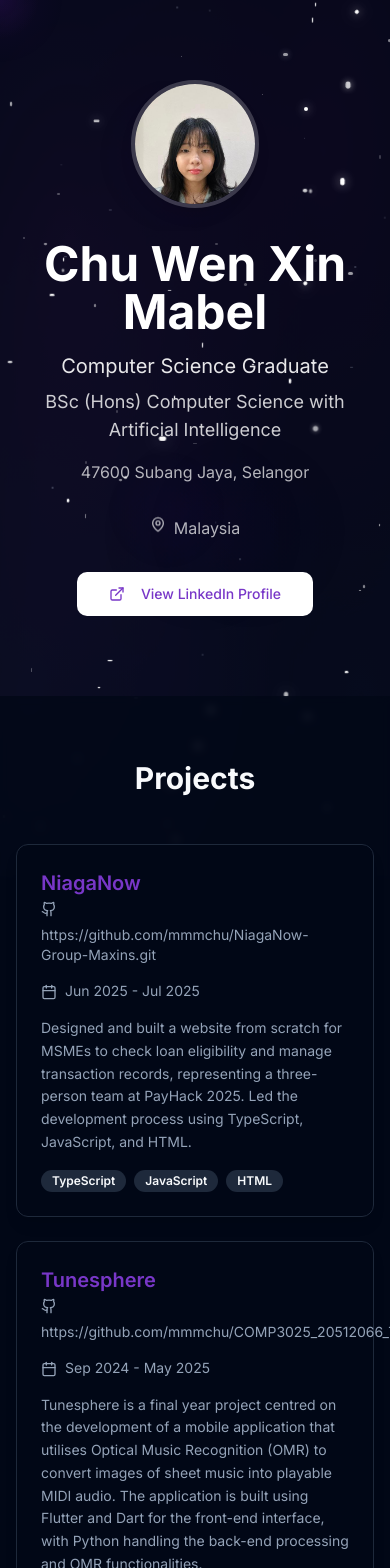
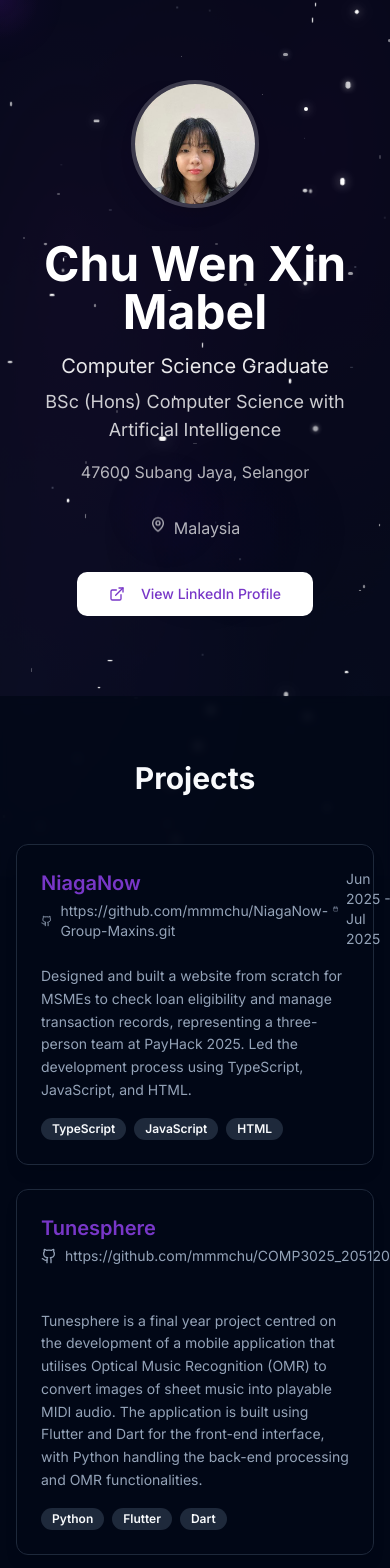
Before and after one commit to mmmchu/mabelwebsite, a React (Vite) app: page / in a window 390 px wide. Shown: the top 1568 px of the page. Built offline with nearby package versions, Linux system fonts and the light colour scheme.

Commit message:
revert to original layout

```diff
--- a/src/pages/Index.tsx
+++ b/src/pages/Index.tsx
@@ -188,51 +188,34 @@ const Index = () => {
           <h2 className="text-3xl font-bold text-center mb-12 animate-fade-in">Projects</h2>
           <div className="space-y-6">
             {projects.map((project, index) => (
-        <Card
-          key={index}
-          className="p-6 w-full shadow-lg hover:shadow-xl transition-all duration-300 hover:-translate-y-1 hover:scale-[1.02] animate-fade-in bg-card/80 backdrop-blur-sm"
-          style={{ animationDelay: `${index * 0.1}s` }}
-        >
-          <div className="flex flex-col sm:flex-row sm:justify-between mb-4 gap-2">
-            <div className="flex-1 min-w-0">
-              <h3 className="text-xl font-semibold text-primary hover:text-accent transition-colors duration-200 break-words">
-                {project.title}
-              </h3>
+              <Card key={index} className="p-6 shadow-lg hover:shadow-xl transition-all duration-300 hover:-translate-y-1 hover:scale-[1.02] animate-fade-in bg-card/80 backdrop-blur-sm" style={{ animationDelay: `${index * 0.1}s` }}>
+                <div className="flex items-start justify-between mb-4">
+                  <div>
+                    <h3 className="text-xl font-semibold text-primary hover:text-accent transition-colors duration-200">{project.title}</h3>
                     {project.github && (
-                <div className="mt-1 text-sm text-muted-foreground hover:text-primary transition-colors duration-200 break-words w-full">
-                  <div className="flex items-center gap-2 flex-wrap">
-                    <Github className="w-4 h-4 hover:rotate-12 transition-transform duration-200" />
+                      <div className="flex items-center mt-1 text-sm text-muted-foreground hover:text-primary transition-colors duration-200">
+                        <Github className="w-4 h-4 mr-2 hover:rotate-12 transition-transform duration-200" />
                         {project.github.startsWith('http') ? (
-                      <a
-                        href={project.github}
-                        target="_blank"
-                        rel="noopener noreferrer"
-                        className="hover:underline break-words"
-                      >
+                          <a href={project.github} target="_blank" rel="noopener noreferrer" className="hover:underline">
                             {project.github}
                           </a>
                         ) : (
                           project.github
                         )}
                       </div>
-                </div>
                     )}
                   </div>
-            <div className="flex-shrink-0 text-sm text-muted-foreground mt-2 sm:mt-0">
-              <Calendar className="w-4 h-4 mr-2 inline" />
+                  <div className="flex items-center text-sm text-muted-foreground">
+                    <Calendar className="w-4 h-4 mr-2" />
                     {project.period}
                   </div>
                 </div>
-          <p className="text-sm text-muted-foreground leading-relaxed mb-4 break-words">
+                <p className="text-sm text-muted-foreground leading-relaxed mb-4">
                   {project.description}
                 </p>
                 <div className="flex flex-wrap gap-2">
                   {project.skills.map((skill, idx) => (
-              <Badge
-                key={idx}
-                variant="secondary"
-                className="hover:scale-105 transition-transform duration-200 cursor-default"
-              >
+                    <Badge key={idx} variant="secondary" className="hover:scale-105 transition-transform duration-200 cursor-default">
                       {skill}
                     </Badge>
                   ))}
@@ -242,7 +225,6 @@ const Index = () => {
           </div>
         </div>
       </section>
-
 
       {/* Work Experience Section */}
       <section className="py-16 px-4 relative z-10 bg-muted/80 backdrop-blur-sm">
```
Lines whose indentation alone changed are shown as unchanged.
